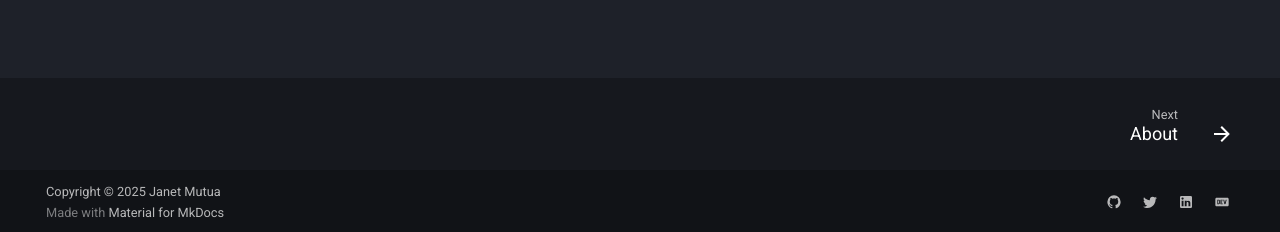
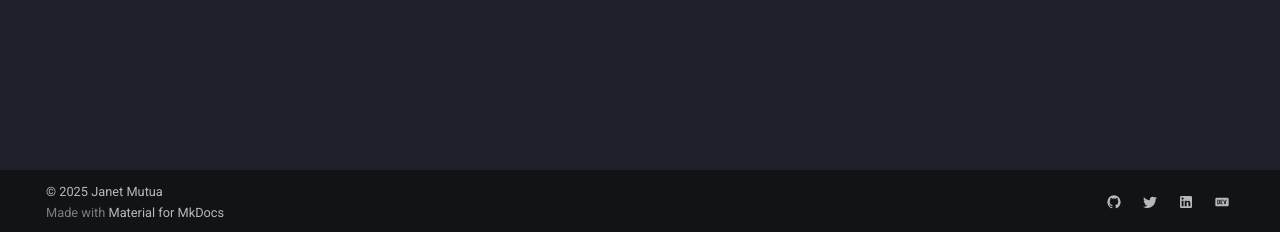
Before and after one commit to JanetMutua/Wiki, an MkDocs documentation site: the page built from docs/index.md, in a window 1280 px wide. Shown: the part 665-897 px from the top of the page. Built offline with MkDocs 1.6.1 and Material for MkDocs 9.7.7, drawn with Linux system fonts in a browser that asks for light colours.

```diff
--- a/mkdocs.yml
+++ b/mkdocs.yml
@@ -18,9 +18,7 @@ theme:
     # Navigation
     - navigation.tabs
     - navigation.top
-    - navigation.sections
     - navigation.indexes
-    - navigation.footer
 
 
     # Search
@@ -30,9 +28,6 @@ theme:
 
     # Content and Code
     - content.code.copy
-    - content.tabs.link
-    # - content.code.annotate
-    # - content.code.hint
 
   # nav:
   #   - Home: index.md
@@ -110,4 +105,5 @@ markdown_extensions:
   - pymdownx.details
   - admonition
 
-copyright: Copyright &copy; 2025 Janet Mutua
+copyright: |
+  &copy; 2025 <a href="https://github.com/JanetMutua"  target="_blank" rel="noopener">Janet Mutua</a>
```
Also changed, not shown: docs/knowledge_base/AI/AIagents.md (renamed from docs/knowledge_base/AI_agents/AIagents.md), docs/knowledge_base/AI/LLMOps/Fundamentals.md (added), docs/knowledge_base/AI/RAG.md (renamed from docs/knowledge_base/AI_agents/RAG.md), docs/knowledge_base/AI/images/addressUseOllama.png (renamed from docs/knowledge_base/AI_agents/images/addressUseOllama.png).
